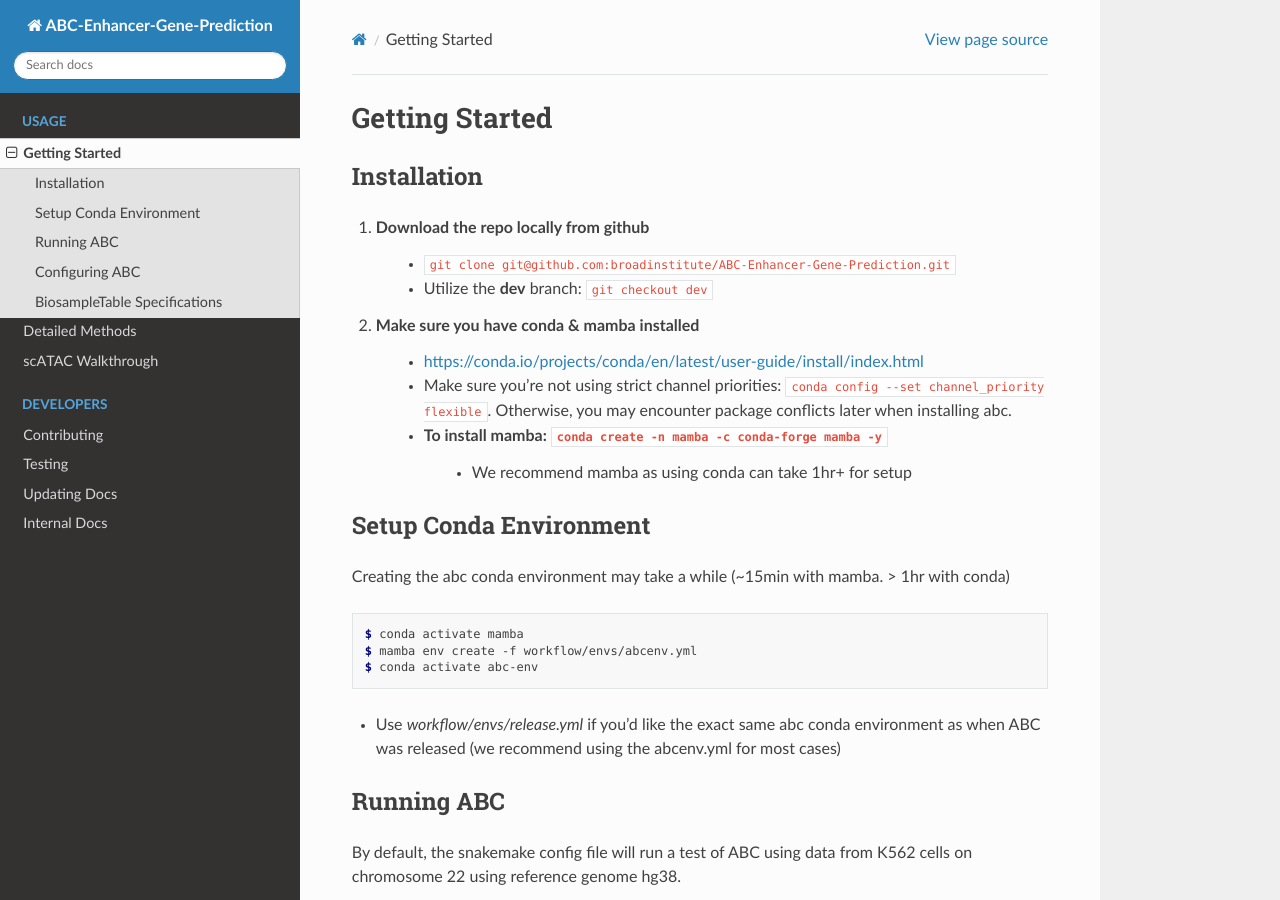
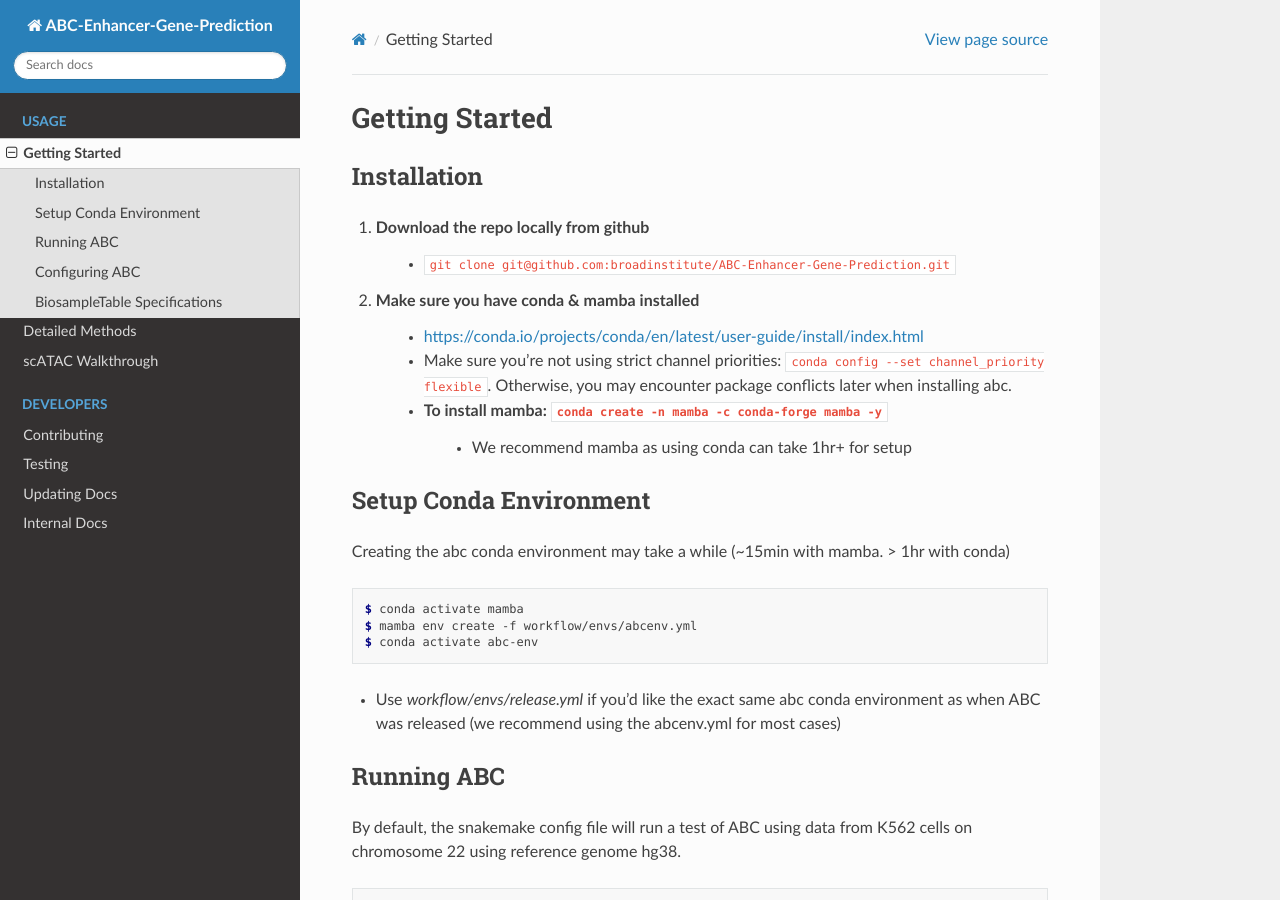
Before and after one commit to broadinstitute/ABC-Enhancer-Gene-Prediction, a Sphinx documentation site: the page built from docs/usage/getting_started.rst, in a window 1280 px wide and 900 px high. Built offline with Sphinx 7.4.7 and the Read the Docs theme 2.0.0, drawn with Linux system fonts in a browser that asks for light colours.

Commit message:
Remove guidance to use dev branch for normal users

```diff
--- a/docs/usage/getting_started.rst
+++ b/docs/usage/getting_started.rst
@@ -8,7 +8,6 @@ Installation
 
 #. Download the repo locally from github
 	- ``git clone git@github.com:broadinstitute/ABC-Enhancer-Gene-Prediction.git``
-	- Utilize the **dev** branch: ``git checkout dev``
 #. Make sure you have conda & mamba installed
 	- `<https://conda.io/projects/conda/en/latest/user-guide/install/index.html>`_
 	- Make sure you're not using strict channel priorities: ``conda config --set channel_priority flexible``. Otherwise, you may encounter package conflicts later when installing abc.
@@ -54,7 +53,7 @@ Configuring ABC
 ---------------
 
 The primary configuration file for ABC is `config/config.yaml
-<https://github.com/broadinstitute/ABC-Enhancer-Gene-Prediction/blob/dev/config/config.yaml>`_
+<https://github.com/broadinstitute/ABC-Enhancer-Gene-Prediction/blob/main/config/config.yaml>`_
 
 
 *First couple lines in config/config.yaml*
@@ -87,7 +86,7 @@ The rule specific params are explained in the :ref:`ABC-methods` section.
 
 BiosampleTable Specifications
 -----------------------------
-`chr22 example <https://github.com/broadinstitute/ABC-Enhancer-Gene-Prediction/blob/dev/config/config_biosamples_chr22.tsv>`_
+`chr22 example <https://github.com/broadinstitute/ABC-Enhancer-Gene-Prediction/blob/main/config/config_biosamples_chr22.tsv>`_
 
 biosamples config is a tsv separated file with the following columns
 
```
